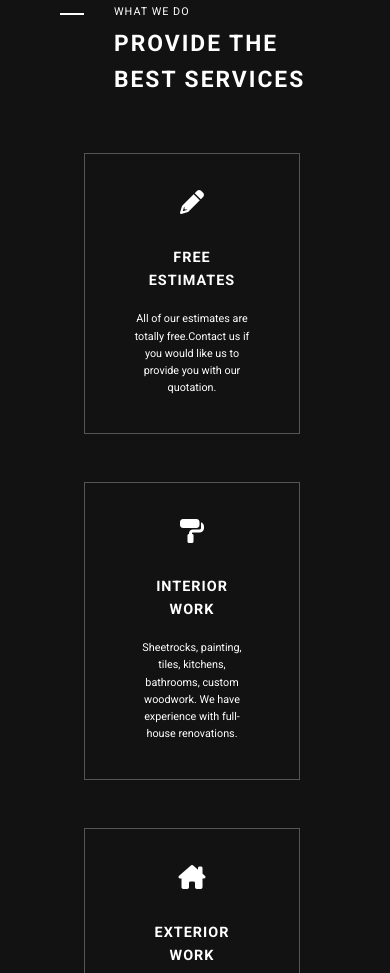
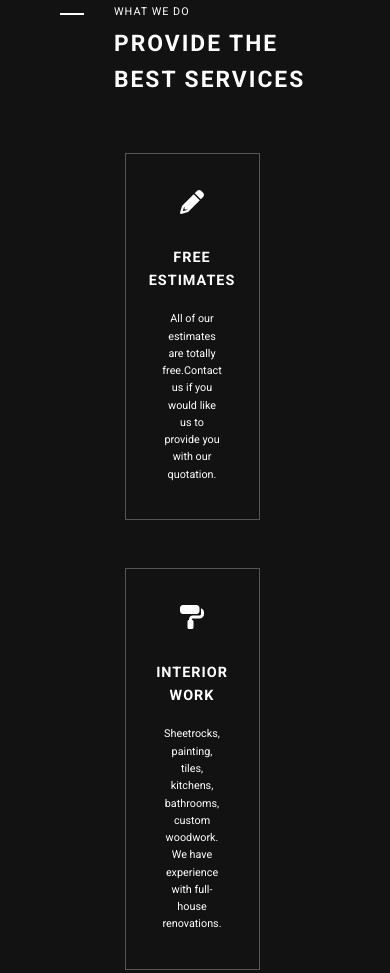
Before and after one commit to PatrykSuminski/MVS, a website: page index.html in a window 390 px wide. Shown: the part 1854-2827 px from the top of the page. Drawn offline with Linux system fonts and the light colour scheme.

Commit message:
small fix

```diff
--- a/sass/_mediaqueries.scss
+++ b/sass/_mediaqueries.scss
@@ -127,7 +127,7 @@
 ////////////////////////////////////////
 ////////////////////////////////////////
 ////////////////////////////////////////
-// TABS and DEVICES - max width +/- 1250px
+// TABS and DEVICES - max width +/- 900px
 ////////////////////////////////////////
 ////////////////////////////////////////
 ////////////////////////////////////////
@@ -149,7 +149,7 @@
 	.service {
 		&__item {
 			padding: 5rem 8rem;
-			min-width: 80%;
+			min-width: 50%;
 			display: flex;
 			gap: 1rem;
 			flex-direction: column;
```
Also changed, not shown: css/style.css.
